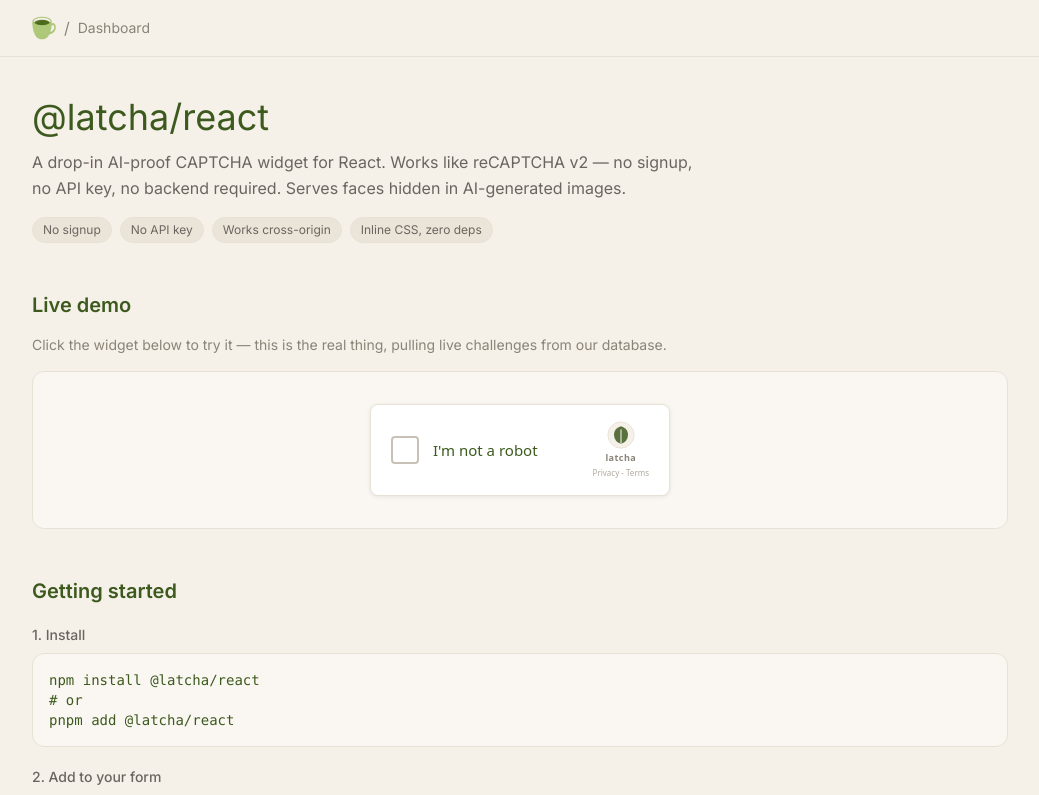
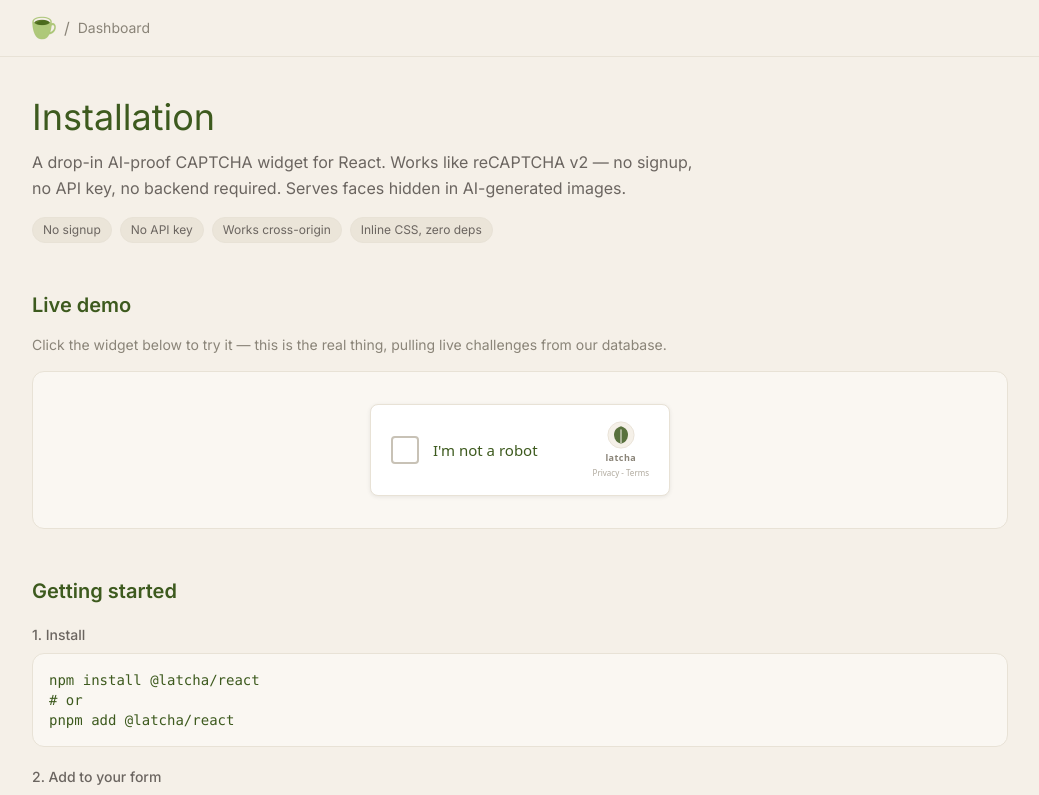
Before and after one commit to ekvanox/latcha, a Next.js app in the folder apps/web/: page /dashboard in a window 1280 px wide. Shown: the top 795 px of the page, without its empty margins (120-1159 px from the left). Built offline with nearby package versions, Linux system fonts and the light colour scheme.

Commit message:
feat: :art: update title
Signed-off-by: Erik Heimdal <63123731+ekvanox@users.noreply.github.com>

```diff
--- a/apps/web/src/app/dashboard/page.tsx
+++ b/apps/web/src/app/dashboard/page.tsx
@@ -29,7 +29,7 @@
             className="text-3xl sm:text-4xl font-normal text-[var(--olive)]"
             style={{ fontFamily: "var(--font-serif)" }}
           >
-            @latcha/react
+            Installation
           </h1>
           <p className="text-base text-[var(--text-secondary)] max-w-2xl leading-relaxed">
             A drop-in AI-proof CAPTCHA widget for React. Works like reCAPTCHA v2 — no signup,
--- a/packages/react/package.json
+++ b/packages/react/package.json
@@ -24,6 +24,9 @@
     "README.md"
   ],
   "sideEffects": false,
+  "publishConfig": {
+    "access": "public"
+  },
   "scripts": {
     "build": "tsc",
     "dev": "tsc --watch"
```
